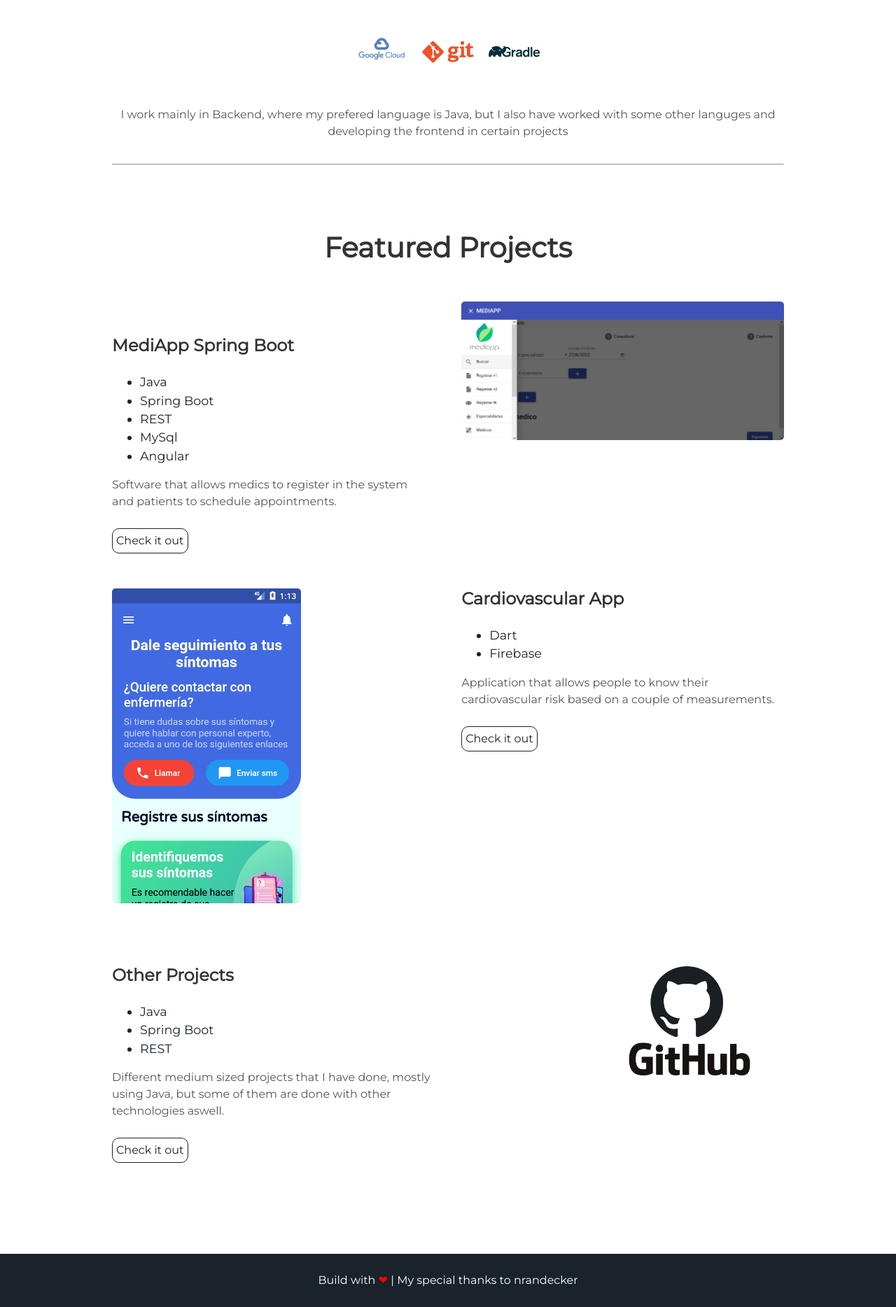
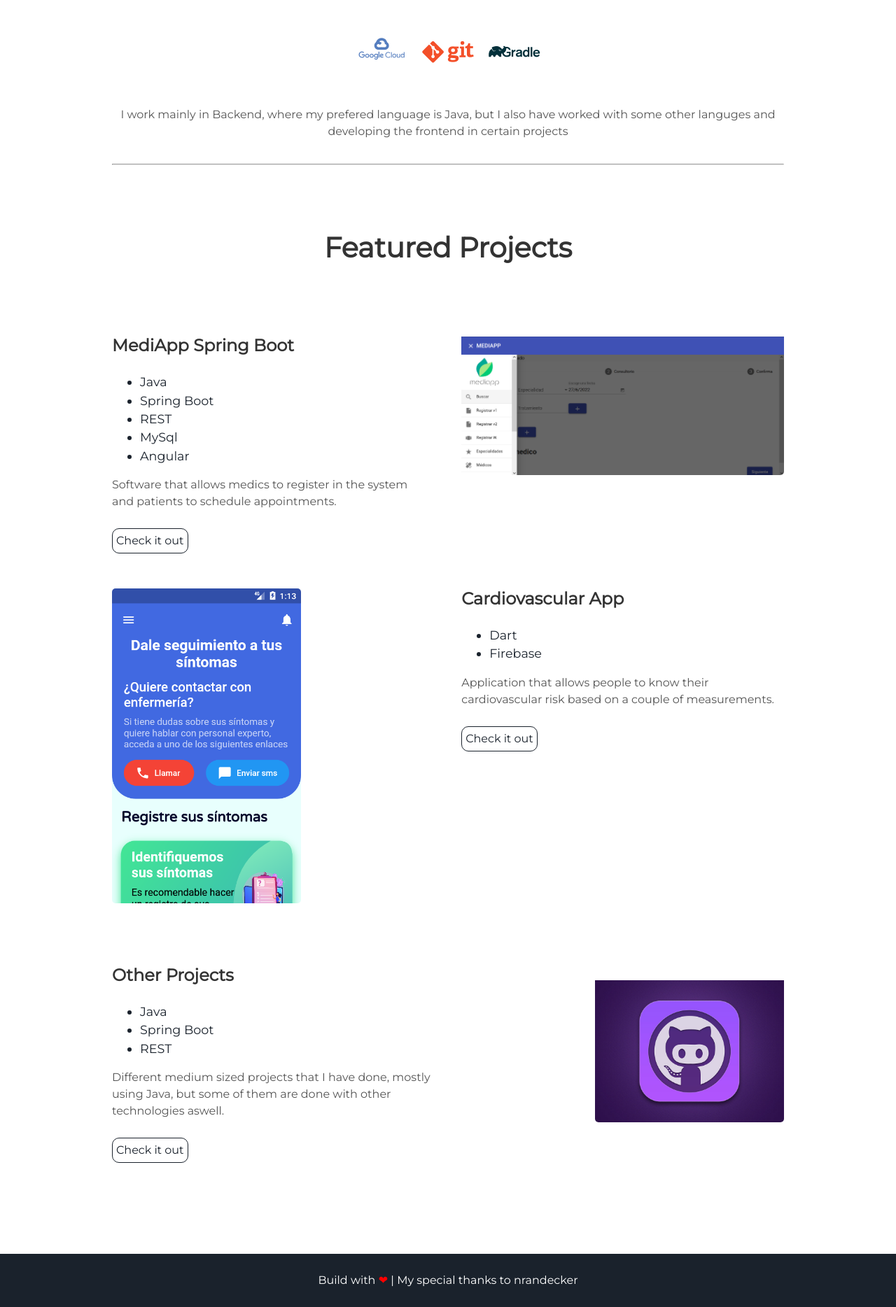
Before and after one commit to JuanCeron023/portfolio, a Jekyll site: the page built from index.html, in a window 1280 px wide. Shown: the part 1499-3367 px from the top of the page at 70% size. Built offline with Jekyll 4.4.1, drawn with Linux system fonts in a browser that asks for light colours.

Commit message:
Update projects.html

```diff
--- a/_includes/projects.html
+++ b/_includes/projects.html
@@ -3,7 +3,7 @@
 </div>
 <div class="user-projects">
   <div class="images-right">
-    <img alt="project" src="{{ "/assets/img/12345.png" | prepend: site.baseurl }}"/>
+    <img alt="project" src="{{ "/assets/img/12345.png" | prepend: site.baseurl }}"  style="padding-top: 50px;"/>
   </div>
   <div class="contents">
     <h3> MediApp Spring Boot </h3>
@@ -34,7 +34,7 @@
 </div>
 <div class="user-projects">
   <div class="images-right">
-    <img alt="project" src="{{ "/assets/img/github.jpg" | prepend: site.baseurl }}" width="270" height="300" style="padding-top: 50px;"/>
+    <img alt="project" src="{{ "/assets/img/github1.jpg" | prepend: site.baseurl }}" width="270" height="300" style="padding-top: 70px;"/>
   </div>
   <div class="contents">
     <h3> Other Projects </h3>
```
